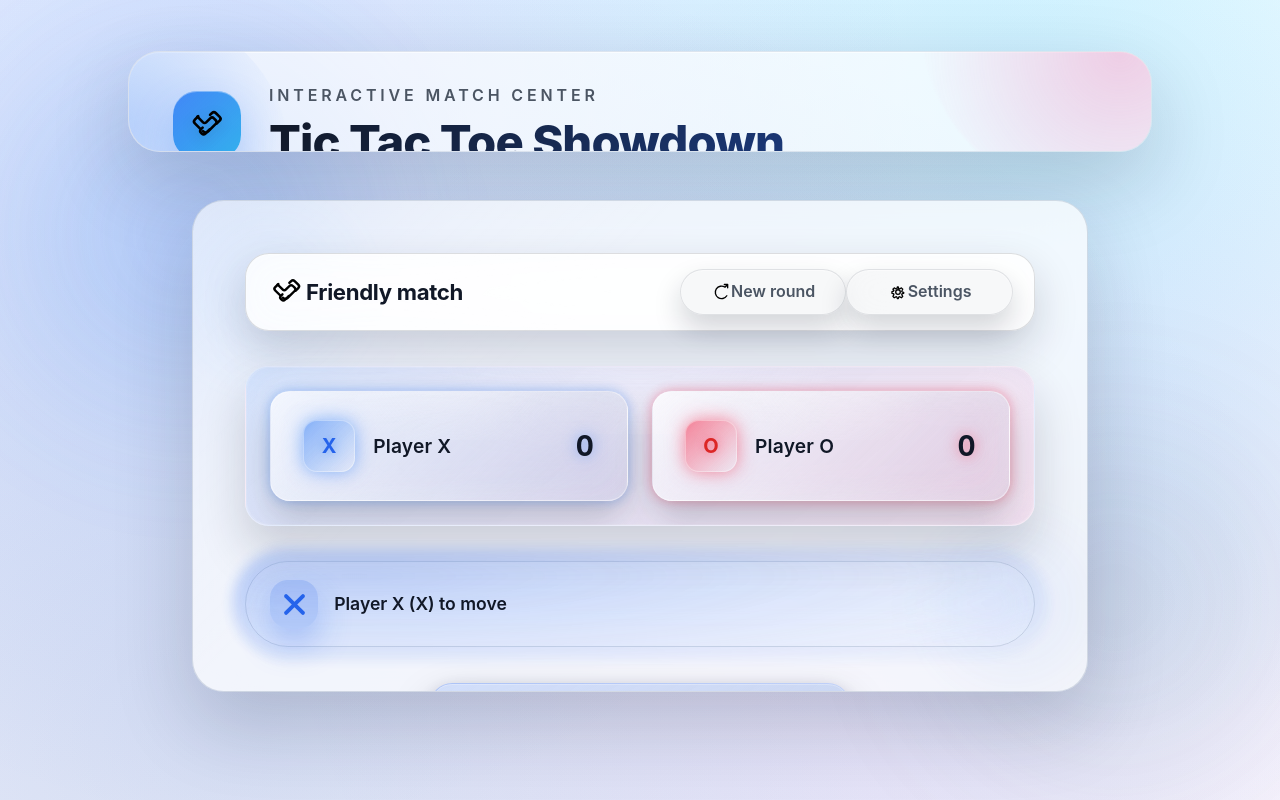
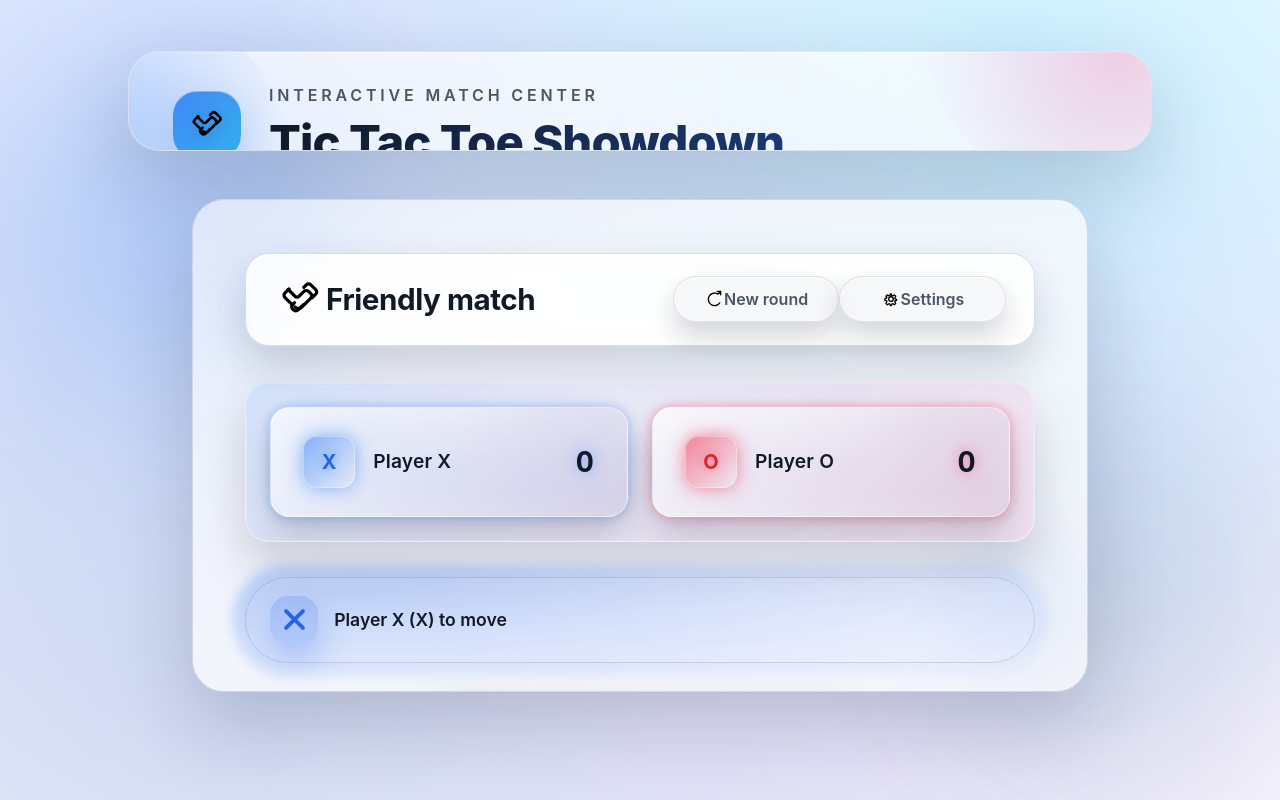
Before and after one commit to Alex-Unnippillil/tictactoe, a website: page index.html in a window 1280 px wide. Drawn offline with Linux system fonts and the light colour scheme; files that its build step writes are made by us from their sources.

Commit message:
Revert "fix: shrink toolbar heading"

```diff
--- a/site/css/style.css
+++ b/site/css/style.css
@@ -770,8 +770,8 @@ button:focus-visible {
   justify-content: space-between;
   gap: var(--space-sm);
   flex-wrap: wrap;
-  padding: clamp(0.6375rem, 0.6vw + 0.4875rem, 0.9375rem)
-    clamp(0.825rem, 0.9vw + 0.6rem, 1.5rem);
+  padding: clamp(0.85rem, 0.8vw + 0.65rem, 1.25rem)
+    clamp(1.1rem, 1.2vw + 0.8rem, 2rem);
   border-radius: 24px;
   background: var(--glass-overlay);
   background: color-mix(in srgb, var(--surface) 78%, transparent);
@@ -788,7 +788,7 @@ button:focus-visible {
   display: inline-flex;
   align-items: center;
   gap: var(--space-2xs);
-  font-size: clamp(0.825rem, 1.5vw + 0.75rem, 1.3875rem);
+  font-size: clamp(1.1rem, 2vw + 1rem, 1.85rem);
   font-weight: 700;
   color: var(--text);
   letter-spacing: -0.015em;
```
